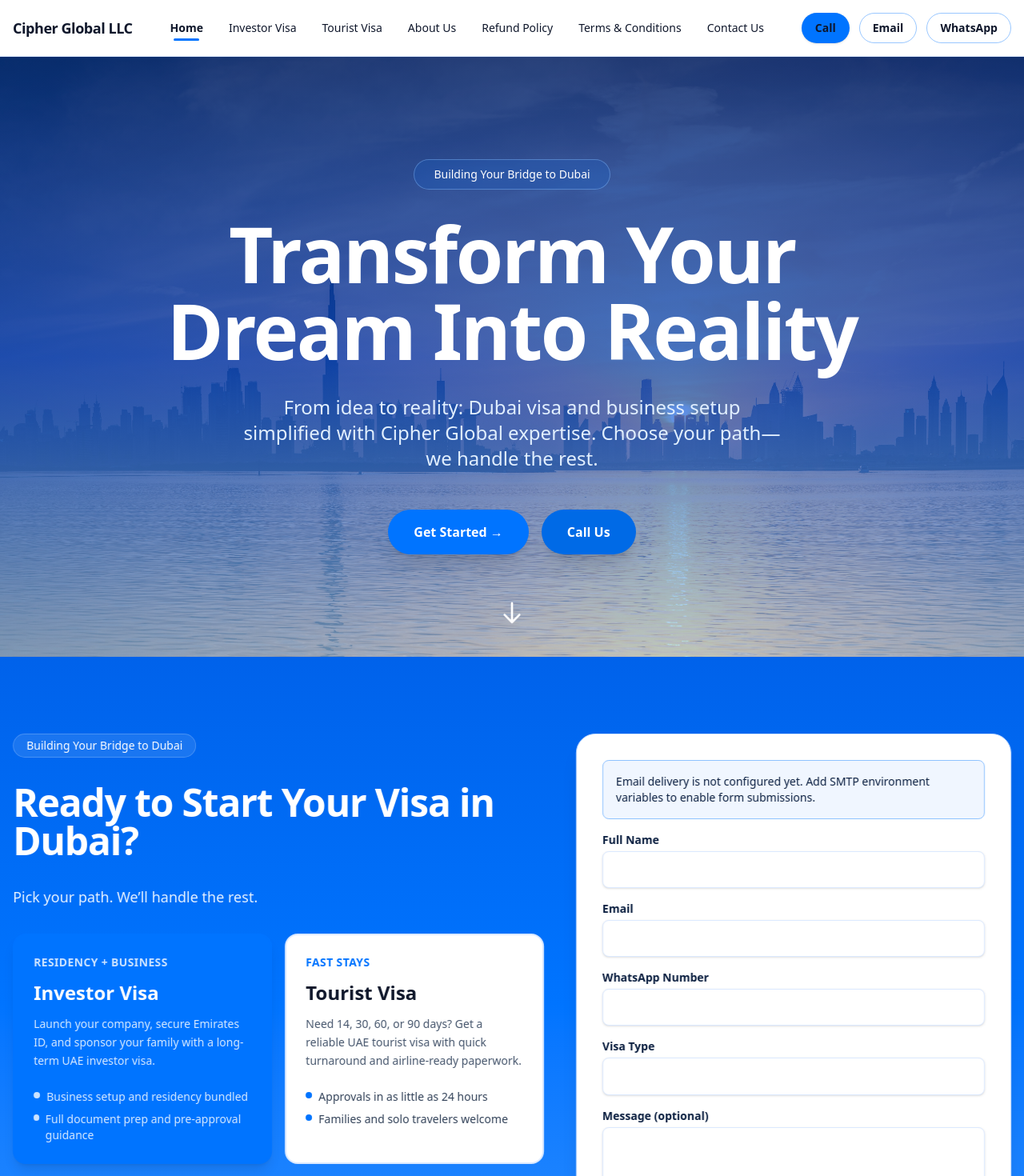
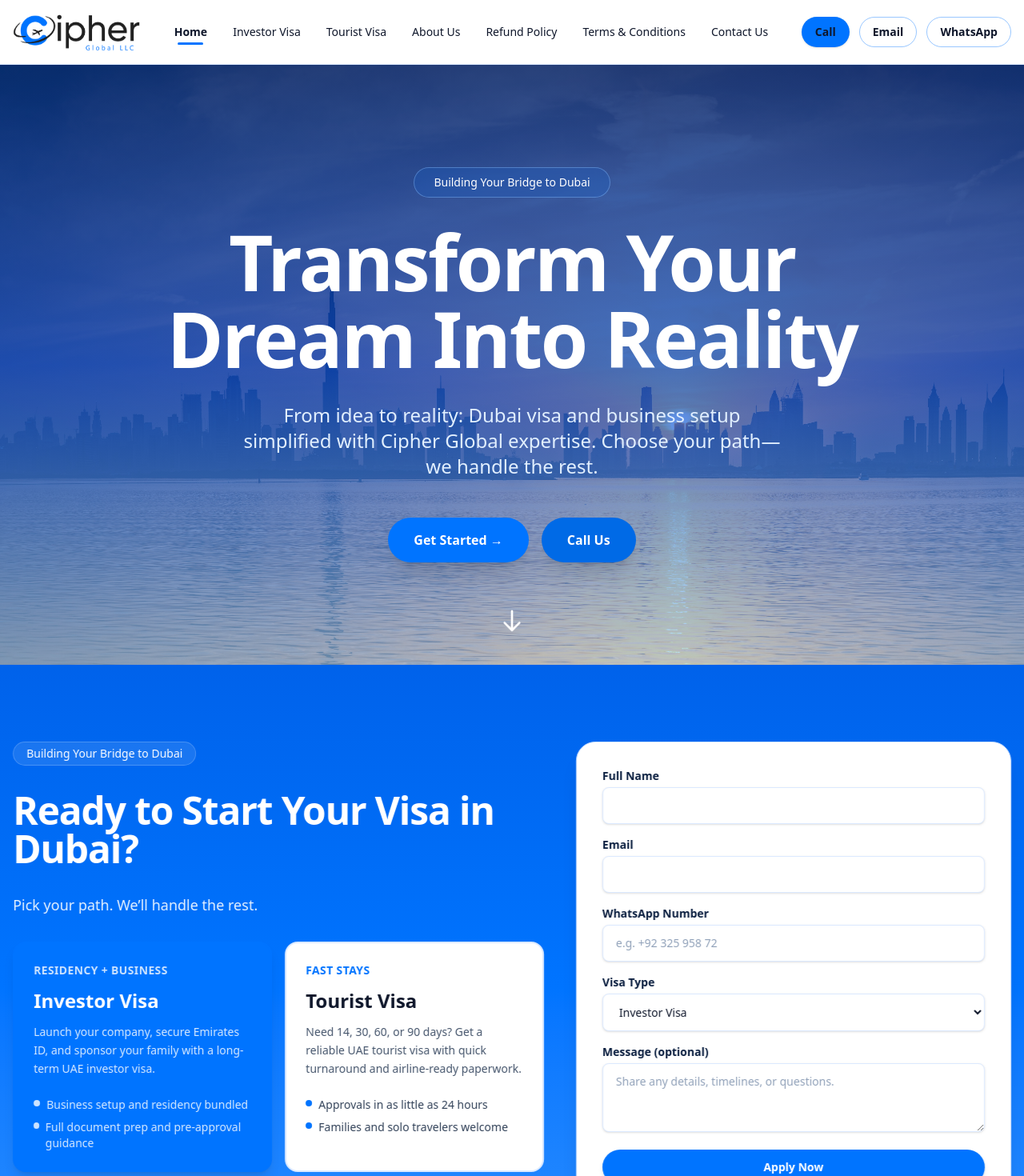
Before and after one commit to Mateen26/getmyvisa, a Next.js app: page / in a window 1280 px wide. Shown: the top 1470 px of the page at 80% size. Built offline with nearby package versions, Linux system fonts and the light colour scheme.

Commit message:
many changes

```diff
--- a/src/app/contact/page.js
+++ b/src/app/contact/page.js
@@ -7,14 +7,6 @@ export const metadata = {
   description:
     'Contact Cipher Global LLC for Dubai investor and tourist visa support. Call, email, or WhatsApp our consultants.',
 };
-
-const smtpReady = Boolean(
-  process.env.SMTP_HOST &&
-    process.env.SMTP_PORT &&
-    process.env.SMTP_USER &&
-    process.env.SMTP_PASS &&
-    process.env.LEADS_TO,
-);
 
 export default function ContactPage() {
   return (
@@ -37,7 +29,7 @@ export default function ContactPage() {
                 Share your investor or tourist visa goals and our UAE-registered team will respond quickly.
               </p>
             </div>
-            <LeadForm defaultVisaType="investor" smtpReady={smtpReady} />
+            <LeadForm defaultVisaType="investor" />
           </div>
           <div className="space-y-8">
             <ContactBlock />
--- a/src/app/investor-visa/page.js
+++ b/src/app/investor-visa/page.js
@@ -20,14 +20,6 @@ export const metadata = {
   description:
     'Secure your Dubai investor visa with Cipher Global LLC. Company formation, Emirates ID, family sponsorship, and banking support handled end-to-end.',
 };
-
-const smtpReady = Boolean(
-  process.env.SMTP_HOST &&
-    process.env.SMTP_PORT &&
-    process.env.SMTP_USER &&
-    process.env.SMTP_PASS &&
-    process.env.LEADS_TO,
-);
 
 export default function InvestorVisaPage() {
   return (
@@ -56,7 +48,7 @@ export default function InvestorVisaPage() {
             </div>
           </div>
           <div id="investor-lead" className="lg:translate-y-8">
-            <LeadForm defaultVisaType="investor" smtpReady={smtpReady} />
+            <LeadForm defaultVisaType="investor" />
           </div>
         </div>
       </section>
--- a/src/app/page.js
+++ b/src/app/page.js
@@ -63,14 +63,6 @@ const touristContent = {
 };
 
 export default function HomePage() {
-  const smtpReady = Boolean(
-    process.env.SMTP_HOST &&
-      process.env.SMTP_PORT &&
-      process.env.SMTP_USER &&
-      process.env.SMTP_PASS &&
-      process.env.LEADS_TO,
-  );
-
   const faqSchema = {
     '@context': 'https://schema.org',
     '@type': 'FAQPage',
@@ -97,7 +89,6 @@ export default function HomePage() {
         touristContent={touristContent}
         socialProofCards={socialProofCards}
         complianceDisclaimer={complianceDisclaimer}
-        smtpReady={smtpReady}
       />
     </>
   );
--- a/src/app/tourist-visa/page.js
+++ b/src/app/tourist-visa/page.js
@@ -15,14 +15,6 @@ export const metadata = {
   description:
     'Fast, reliable Dubai tourist visa processing for 14, 30, 60, and 90 day stays. Cipher Global LLC delivers approvals in as little as 24 hours.',
 };
-
-const smtpReady = Boolean(
-  process.env.SMTP_HOST &&
-    process.env.SMTP_PORT &&
-    process.env.SMTP_USER &&
-    process.env.SMTP_PASS &&
-    process.env.LEADS_TO,
-);
 
 export default function TouristVisaPage() {
   return (
@@ -71,7 +63,7 @@ export default function TouristVisaPage() {
               </div>
             </div>
             <div id="tourist-lead" className="self-start">
-              <LeadForm defaultVisaType="tourist" smtpReady={smtpReady} />
+              <LeadForm defaultVisaType="tourist" />
             </div>
           </div>
 
--- a/src/components/Footer.jsx
+++ b/src/components/Footer.jsx
@@ -1,6 +1,6 @@
 import Link from 'next/link';
 import {
-  complianceDisclaimer,
+  // complianceDisclaimer,
   navigationLinks,
   siteConfig,
 } from '@/lib/content';
@@ -59,12 +59,12 @@ export default function Footer() {
             </ul>
           </div>
 
-          <div className="md:col-span-1">
+          {/* <div className="md:col-span-1">
             <p className="text-sm font-semibold uppercase tracking-wide text-[#b3d9ff]">
               Compliance
             </p>
             <p className="mt-4 text-sm text-[#b3d9ff]">{complianceDisclaimer}</p>
-          </div>
+          </div> */}
         </div>
 
         <div className="mt-12 border-t border-[#1c3766] pt-6 text-sm text-[#b3d9ff]">
--- a/src/components/Header.jsx
+++ b/src/components/Header.jsx
@@ -1,6 +1,7 @@
 'use client';
 
 import { useState, useEffect, useRef } from 'react';
+import Image from 'next/image';
 import Link from 'next/link';
 import { usePathname } from 'next/navigation';
 import { navigationLinks, siteConfig } from '@/lib/content';
@@ -96,9 +97,16 @@ export default function Header() {
         <div className="flex w-full items-center justify-between gap-6 md:w-auto">
           <Link
             href="/"
-            className="text-lg font-semibold tracking-tight text-[#0074ff] transition-colors duration-700 ease-in-out"
+            className="flex items-center"
           >
-            {siteConfig.name}
+            <Image
+              src="/CIPHERGLOBALLOGOsecond.png"
+              alt={`${siteConfig.name} logo`}
+              width={160}
+              height={38}
+              className=" transition duration-700 ease-in-out"
+              priority
+            />
           </Link>
           <div className="flex items-center gap-3 md:hidden">
             {contactActions.map((action) => (
--- a/src/components/LeadForm.jsx
+++ b/src/components/LeadForm.jsx
@@ -15,7 +15,7 @@ const initialState = (defaultVisaType) => ({
   message: '',
 });
 
-export default function LeadForm({ defaultVisaType = 'investor', smtpReady = true }) {
+export default function LeadForm({ defaultVisaType = 'investor' }) {
   const [form, setForm] = useState(() => initialState(defaultVisaType));
   const [errors, setErrors] = useState({});
   const [status, setStatus] = useState({ state: 'idle' });
@@ -72,20 +72,52 @@ export default function LeadForm({ defaultVisaType = 'investor', smtpReady = tru
     setStatus({ state: 'submitting' });
 
     try {
-      const response = await fetch('/api/lead', {
+      const baseUrl = process.env.NEXT_PUBLIC_ITAXI_API_URL;
+      if (!baseUrl) {
+        throw new Error('Contact service is not configured.');
+      }
+
+      const subjectLine = form.visaType ? `Visa enquiry: ${form.visaType}` : 'Visa enquiry';
+      const composedMessage = [
+        `WhatsApp: ${form.whatsapp}`,
+        `Visa type: ${form.visaType}`,
+        '',
+        form.message || 'No additional message provided.',
+      ].join('\n');
+
+      const payload = {
+        fullName: form.fullName,
+        email: form.email,
+        message: composedMessage,
+        subject: subjectLine,
+      };
+
+      const response = await fetch(`${baseUrl}/user/send-contact-us`, {
         method: 'POST',
         headers: {
           'Content-Type': 'application/json',
         },
-        body: JSON.stringify(form),
+        body: JSON.stringify(payload),
       });
 
       if (!response.ok) {
-        throw new Error('Failed to submit lead.');
+        const errorBody = await response.json().catch(() => ({}));
+        const message = errorBody?.message || 'Failed to submit lead.';
+        throw new Error(message);
       }
 
       setForm(initialState(defaultVisaType));
       setStatus({ state: 'success', message: 'Thanks! Our Dubai visa team will reach out shortly.' });
+
+      if (typeof window !== 'undefined') {
+        const conversionId = process.env.NEXT_PUBLIC_GA_CONTACT_CONVERSION_ID;
+
+        if (typeof window.gtag === 'function' && conversionId) {
+          window.gtag('event', 'conversion', { send_to: conversionId });
+        } else if (process.env.NODE_ENV !== 'production') {
+          console.warn('[LeadForm] gtag or conversion ID missing; conversion event not sent.');
+        }
+      }
     } catch (error) {
       setStatus({ state: 'error', message: error.message || 'Something went wrong. Please try again.' });
     } finally {
@@ -95,11 +127,6 @@ export default function LeadForm({ defaultVisaType = 'investor', smtpReady = tru
 
   return (
     <div className="w-full rounded-3xl border border-[#cfe2ff] bg-white p-6 shadow-xl lg:p-8">
-      {!smtpReady && (
-        <div className="mb-4 rounded-lg border border-[#8fc3ff] bg-[#f0f6ff] p-4 text-sm text-[#0b1f40]" role="alert">
-          Email delivery is not configured yet. Add SMTP environment variables to enable form submissions.
-        </div>
-      )}
 
       {status.state === 'success' && (
         <div
@@ -127,7 +154,7 @@ export default function LeadForm({ defaultVisaType = 'investor', smtpReady = tru
             type="text"
             value={form.fullName}
             onChange={handleChange}
-            className="mt-1 w-full rounded-lg border border-[#dbe9ff] bg-white px-4 py-3 text-sm shadow-sm focus:border-[#0074ff]"
+            className="mt-1 w-full rounded-lg border border-[#dbe9ff] bg-white px-4 py-3 text-sm text-slate-900 shadow-sm focus:border-[#0074ff] placeholder:text-slate-400"
             required
             autoComplete="name"
           />
@@ -144,7 +171,7 @@ export default function LeadForm({ defaultVisaType = 'investor', smtpReady = tru
             type="email"
             value={form.email}
             onChange={handleChange}
-            className="mt-1 w-full rounded-lg border border-[#dbe9ff] bg-white px-4 py-3 text-sm shadow-sm focus:border-[#0074ff]"
+            className="mt-1 w-full rounded-lg border border-[#dbe9ff] bg-white px-4 py-3 text-sm text-slate-900 shadow-sm focus:border-[#0074ff] placeholder:text-slate-400"
             required
             autoComplete="email"
           />
@@ -161,7 +188,7 @@ export default function LeadForm({ defaultVisaType = 'investor', smtpReady = tru
             type="tel"
             value={form.whatsapp}
             onChange={handleChange}
-            className="mt-1 w-full rounded-lg border border-[#dbe9ff] bg-white px-4 py-3 text-sm shadow-sm focus:border-[#0074ff]"
+            className="mt-1 w-full rounded-lg border border-[#dbe9ff] bg-white px-4 py-3 text-sm text-slate-900 shadow-sm focus:border-[#0074ff] placeholder:text-slate-400"
             required
             autoComplete="tel"
             placeholder="e.g. +92 325 958 72"
@@ -178,7 +205,7 @@ export default function LeadForm({ defaultVisaType = 'investor', smtpReady = tru
             name="visaType"
             value={form.visaType}
             onChange={handleChange}
-            className="mt-1 w-full rounded-lg border border-[#dbe9ff] bg-white px-4 py-3 text-sm shadow-sm focus:border-[#0074ff]"
+            className="mt-1 w-full rounded-lg border border-[#dbe9ff] bg-white px-4 py-3 text-sm text-slate-900 shadow-sm focus:border-[#0074ff] placeholder:text-slate-400"
           >
             {visaOptions.map((option) => (
               <option key={option.value} value={option.value}>
@@ -198,7 +225,7 @@ export default function LeadForm({ defaultVisaType = 'investor', smtpReady = tru
             rows={3}
             value={form.message}
             onChange={handleChange}
-            className="mt-1 w-full rounded-lg border border-[#dbe9ff] bg-white px-4 py-3 text-sm shadow-sm focus:border-[#0074ff]"
+          className="mt-1 w-full rounded-lg border border-[#dbe9ff] bg-white px-4 py-3 text-sm text-slate-900 shadow-sm focus:border-[#0074ff] placeholder:text-slate-400"
             placeholder="Share any details, timelines, or questions."
           />
         </div>
--- a/src/components/home/HomeSwitcher.jsx
+++ b/src/components/home/HomeSwitcher.jsx
@@ -17,8 +17,6 @@ export default function HomeSwitcher({
   investorContent,
   touristContent,
   socialProofCards,
-  complianceDisclaimer,
-  smtpReady,
 }) {
   const [activeVisa, setActiveVisa] = useState(options[0]?.id ?? 'investor');
   const [mounted, setMounted] = useState(false);
@@ -155,7 +153,7 @@ export default function HomeSwitcher({
             </div>
           </div>
           <div id="lead-form" data-animate="fade-left">
-            <LeadForm key={activeVisa} defaultVisaType={activeVisa} smtpReady={smtpReady} />
+            <LeadForm key={activeVisa} defaultVisaType={activeVisa} />
           </div>
         </div>
       </section>
@@ -249,9 +247,9 @@ export default function HomeSwitcher({
 
       <section className="bg-white">
         <div className="mx-auto max-w-7xl px-4 py-12">
-          <div className="rounded-2xl border border-[#cfe2ff] bg-[#f0f6ff] p-6 text-sm text-[#0b1f40]" data-animate="fade-up">
+          {/* <div className="rounded-2xl border border-[#cfe2ff] bg-[#f0f6ff] p-6 text-sm text-[#0b1f40]" data-animate="fade-up">
             {complianceDisclaimer}
-          </div>
+          </div> */}
         </div>
       </section>
 
```
Also changed, not shown: public/CIPHERGLOBALLOGO.svg (added), public/CIPHERGLOBALLOGOsecond.png (added).
